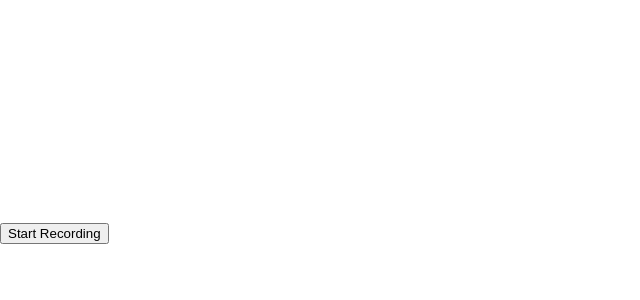
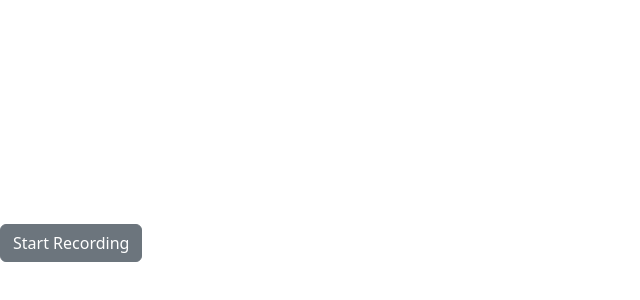
Before and after one commit to reabetsoempapa/video, a React (Create React App) app: page /video in a window 1280 px wide. Shown: the part 32-332 px from the top of the page, without its empty margins (0-640 px from the left). Built offline with nearby package versions, Linux system fonts and the light colour scheme.

Commit message:
Add ReactStrap

```diff
--- a/package.json
+++ b/package.json
@@ -6,6 +6,7 @@
     "@testing-library/jest-dom": "^5.17.0",
     "@testing-library/react": "^13.4.0",
     "@testing-library/user-event": "^13.5.0",
+    "bootstrap": "^5.3.3",
     "react": "^18.3.1",
     "react-dom": "^18.3.1",
     "react-scripts": "5.0.1",
--- a/src/App.js
+++ b/src/App.js
@@ -1,4 +1,4 @@
-import logo from "./logo.svg";
+import "bootstrap/dist/css/bootstrap.min.css";
 import "./App.css";
 import { BrowserRouter, Routes, Route } from "react-router-dom";
 import Home from "./Home";
--- a/src/Video.js
+++ b/src/Video.js
@@ -1,4 +1,5 @@
 import React, { useState, useRef, useCallback } from "react";
+import { Button } from "reactstrap";
 
 const VideoScreen = () => {
   const [isRecording, setIsRecording] = useState(false);
@@ -61,9 +62,9 @@ const VideoScreen = () => {
       )}
       <div>
         {!isRecording && (
-          <button onClick={startRecording}>Start Recording</button>
+          <Button onClick={startRecording}>Start Recording</Button>
         )}
-        {isRecording && <button onClick={stopRecording}>Stop Recording</button>}
+        {isRecording && <Button onClick={stopRecording}>Stop Recording</Button>}
       </div>
     </div>
   );
```
Also changed, not shown: 1 other file (tests, documents, lock files or other folders).
